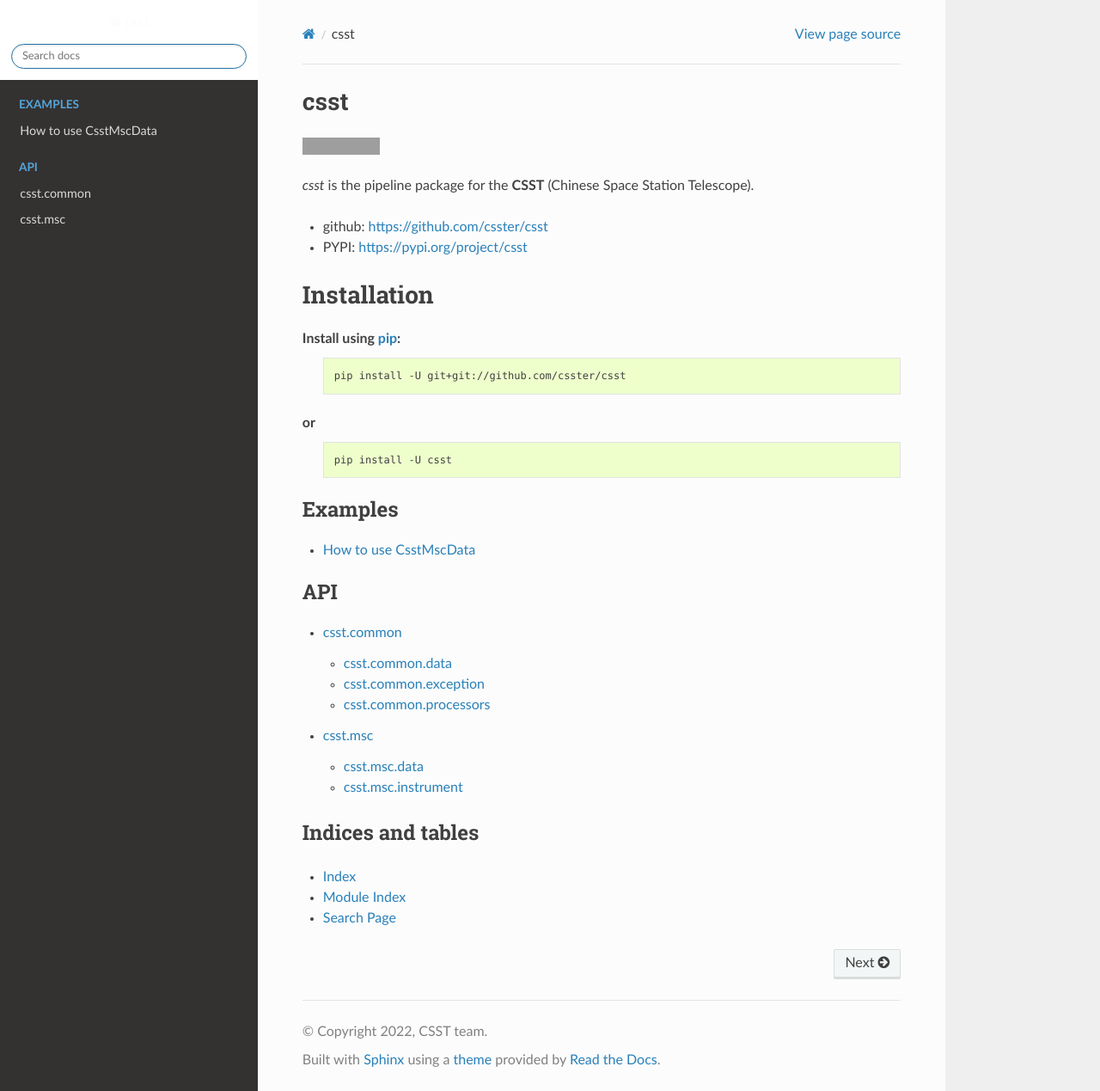
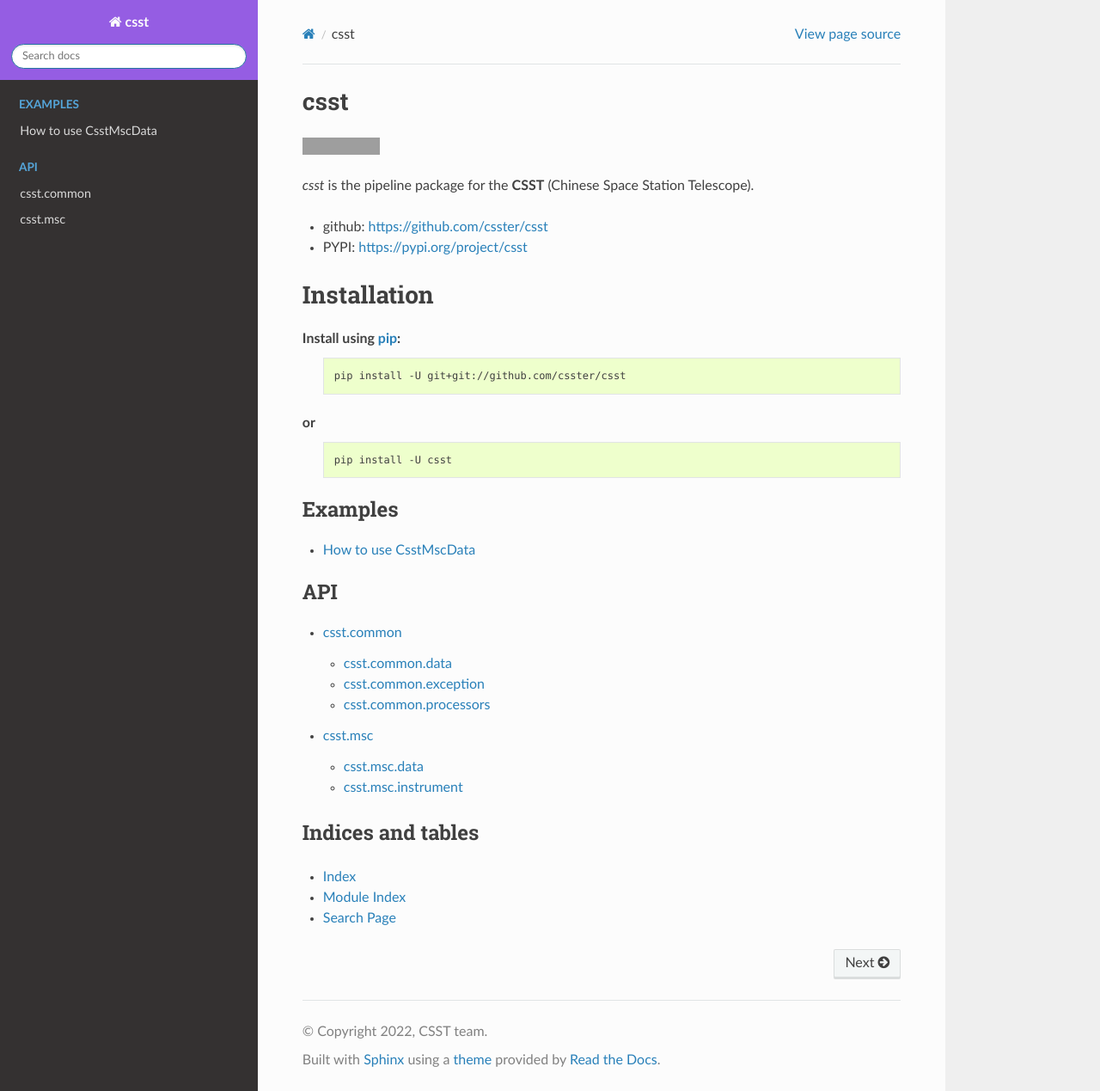
Before and after one commit to csster/csst, a Sphinx documentation site: the page built from doc/source/index.rst, in a window 1280 px wide and 1269 px high. Shown: the whole window at 86% size. Built offline with Sphinx 7.4.7 and the Read the Docs theme 2.0.0, drawn with Linux system fonts in a browser that asks for light colours; grey boxes are pictures that could not be loaded.

Commit message:
updated conf.py

```diff
--- a/doc/source/conf.py
+++ b/doc/source/conf.py
@@ -57,13 +57,13 @@
 html_theme = 'sphinx_rtd_theme'
 html_theme_options = {
     'analytics_id': 'G-XXXXXXXXXX',  #  Provided by Google in your dashboard
-    # 'analytics_anonymize_ip': False,
+    'analytics_anonymize_ip': True,
     'logo_only': False,
     'display_version': True,
     'prev_next_buttons_location': 'bottom',
     'style_external_links': False,
     'vcs_pageview_mode': 'blob',
-    'style_nav_header_background': 'white',
+    'style_nav_header_background': '#955DE3', #'#67CEDE',
     # Toc options
     'collapse_navigation': True,
     'sticky_navigation': True,
@@ -87,6 +87,9 @@
     # "codebgcolor": "#f5efe7",
 # }
 
+# html_logo = "/static/logo-wordmark-light.svg"
+# html_show_sourcelink = True
+
 # Add any paths that contain custom static files (such as style sheets) here,
 # relative to this directory. They are copied after the builtin static files,
 # so a file named "default.css" will overwrite the builtin "default.css".
```
